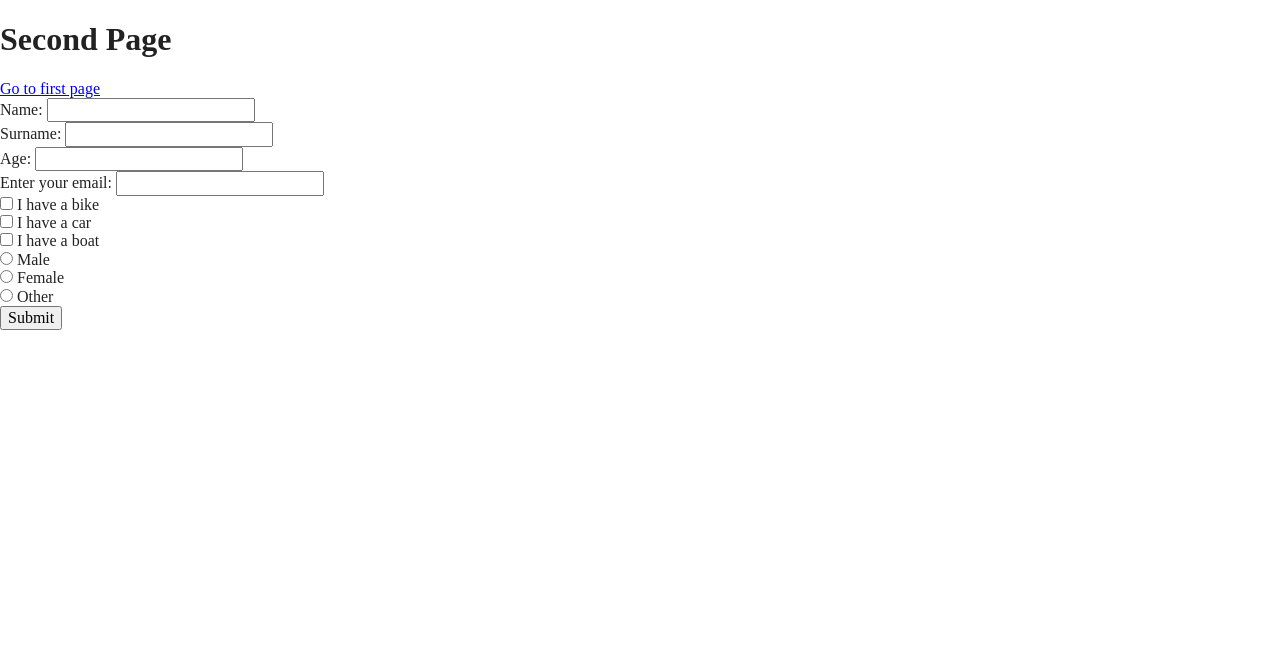
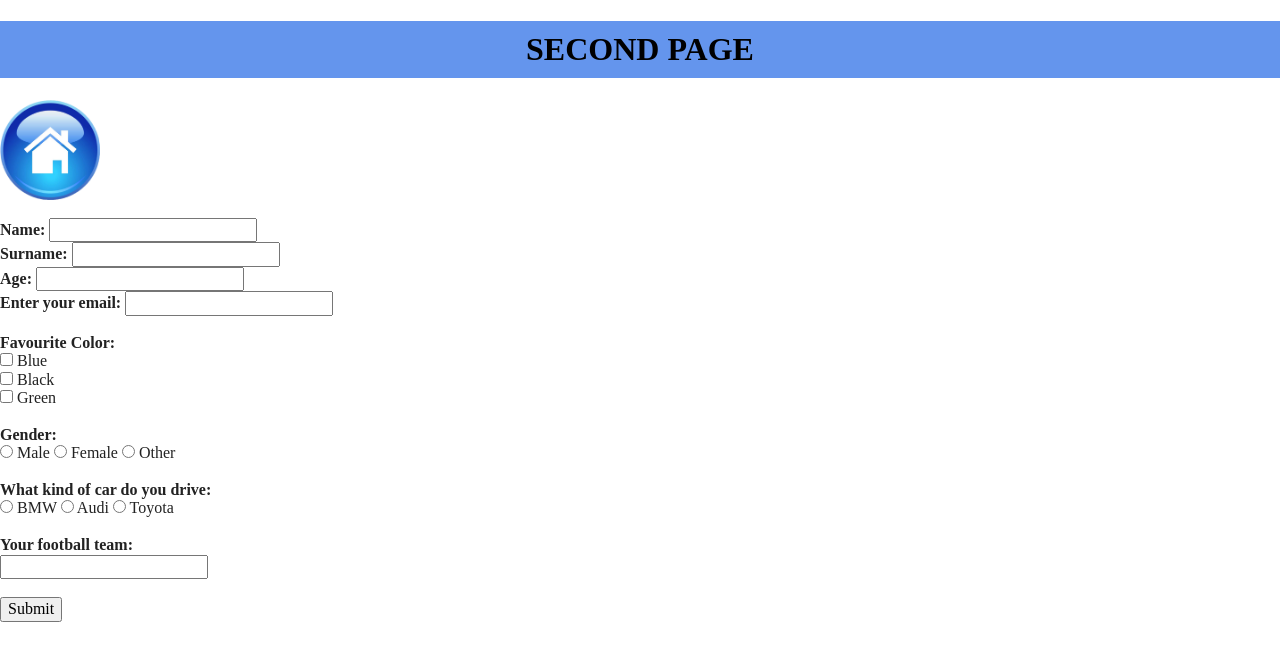
Before and after one commit to Faruk-Mi/first, a website built with Parcel: page second.html in a window 1280 px wide. Built offline with nearby package versions, Linux system fonts and the light colour scheme.

Commit message:
Designed my pages

```diff
--- a/second.html
+++ b/second.html
@@ -19,43 +19,60 @@
     <link rel="stylesheet" href="css/main.css" />
 
     <meta name="theme-color" content="#fafafa" />
+    <style>
+      h1 {
+        text-align: center;
+        background-color: cornflowerblue;
+        color: black;
+        padding: 10px;
+      }
+    </style>
   </head>
 
   <body>
     <!-- Add your site or application content here -->
     <header>
-      <h1>Second Page</h1>
-      <a href="/index.html">Go to first page</a>
+      <h1>SECOND PAGE</h1>
+      <a href="/index.html"><img src="img/home.png" width="100" /></a
+      ><br /><br />
     </header>
     <main>
       <form id="first-form">
-        <label for="name">Name:</label>
+        <strong for="name">Name:</strong>
         <input type="text" id="name" name="firstname" /><br />
-        <label for="surname">Surname:</label>
+        <strong for="surname">Surname:</strong>
         <input type="text" id="surname" name="lastname" /><br />
-        <label for="age">Age:</label>
+        <strong for="age">Age:</strong>
         <input type="number" id="age" name="age" /><br />
-        <label for="email">Enter your email:</label>
-        <input type="email" id="email" name="email" /><br />
+        <strong for="email">Enter your email:</strong>
+        <input type="email" id="email" name="email" /><br /><br />
 
-        <input type="checkbox" id="vehicle1" name="vehicle1" value="Bike" />
-        <label for="vehicle1"> I have a bike</label><br />
-        <input type="checkbox" id="vehicle2" name="vehicle2" value="Car" />
-        <label for="vehicle2"> I have a car</label><br />
-        <input type="checkbox" id="vehicle3" name="vehicle3" value="Boat" />
-        <label for="vehicle3"> I have a boat</label><br />
+        <strong>Favourite Color:</strong><br />
+        <input type="checkbox" id="color1" name="fcolor" value="blue" />
+        <label for="color1">Blue</label><br />
+        <input type="checkbox" id="color2" name="fcolor" value="black" />
+        <label for="color2">Black</label><br />
+        <input type="checkbox" id="color3" name="fcolor" value="green" />
+        <label for="color3">Green</label><br /><br />
 
+        <strong>Gender:</strong><br />
         <input type="radio" id="male" name="gender" value="male" />
-        <label for="male">Male</label><br />
+        <label for="male">Male</label>
         <input type="radio" id="female" name="gender" value="female" />
-        <label for="female">Female</label><br />
+        <label for="female">Female</label>
         <input type="radio" id="other" name="gender" value="other" />
-        <label for="other">Other</label><br />
-        <input
-          type="hidden"
-          name="hidden_field"
-          value="Value of hidden field"
-        />
+        <label for="other">Other</label><br /><br />
+
+        <strong>What kind of car do you drive:</strong><br />
+        <input type="radio" id="bmw" name="car" value="bmw" />
+        <label for="bmw">BMW</label>
+        <input type="radio" id="audi" name="car" value="audi" />
+        <label for="audi">Audi</label>
+        <input type="radio" id="toyota" name="car" value="toyota" />
+        <label for="toyota">Toyota</label><br /><br />
+
+        <strong>Your football team:</strong><br />
+        <input type="text" name="football_team" /><br /><br />
 
         <input type="submit" value="Submit" />
       </form>
```
Also changed, not shown: index.html (+12 -3 lines), img/home.png (added), img/nextpage.png (added).
